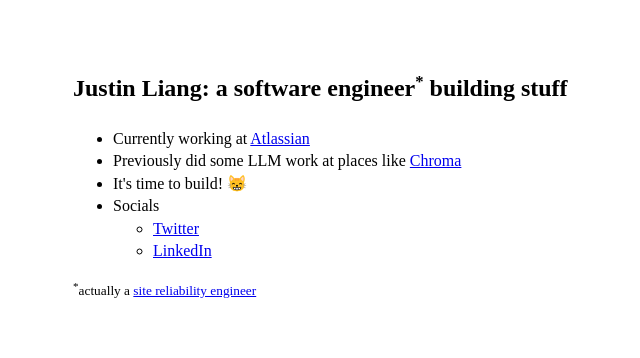
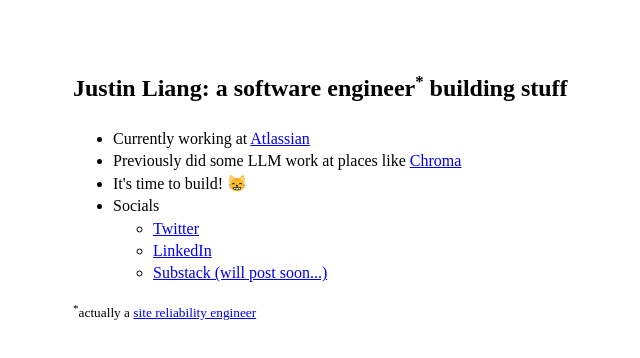
Before and after one commit to justinliang1020/justin-website, a plain HTML site: page index.html in a window 1280 px wide. Shown: the whole page, without its empty margins (263-903 px from the left). Drawn offline with Linux system fonts and the light colour scheme.

Commit message:
add substack to links

```diff
--- a/index.html
+++ b/index.html
@@ -58,6 +58,11 @@
                 >LinkedIn</a
               >
             </li>
+            <li>
+              <a href="https://justinliang.substack.com/">
+                Substack (will post soon...)
+              </a>
+            </li>
           </ul>
         </li>
       </ul>
```
